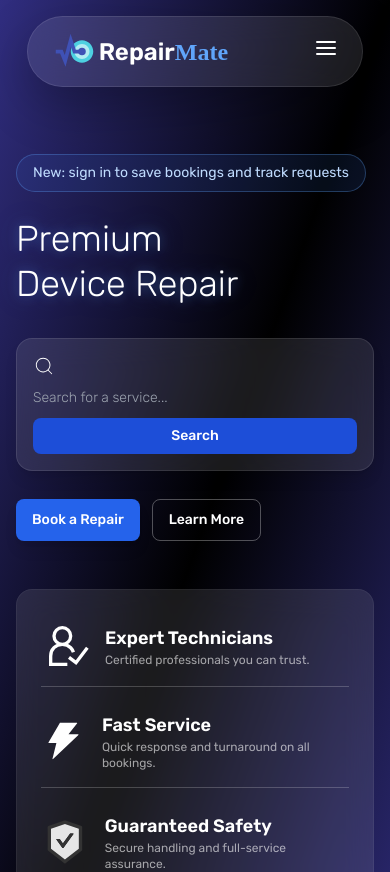
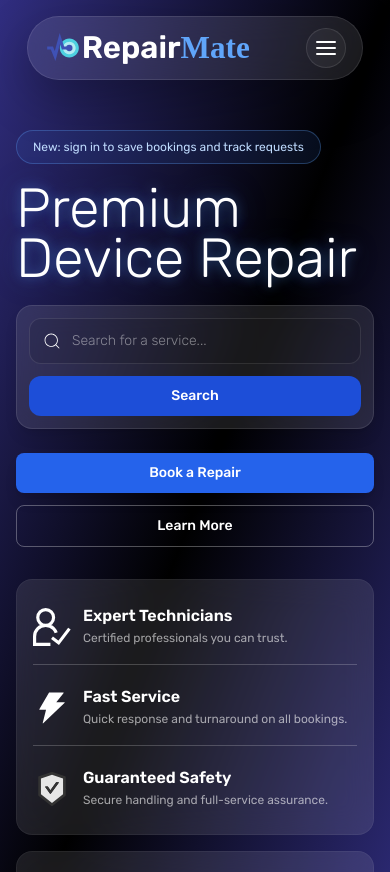
Before and after one commit to Prem395/RepairMate, a React (Vite) app: page / in a window 390 px wide. Shown: the top 872 px of the page. Built offline with nearby package versions, Linux system fonts and the light colour scheme; a web font is replaced by a local one.

Commit message:
Refine mobile hero and navbar layout

```diff
--- a/src/Components/Hero-Components/LeftSection.jsx
+++ b/src/Components/Hero-Components/LeftSection.jsx
@@ -58,8 +58,8 @@ const LeftSection = () => {
   }, []);
 
   return (
-    <div className="flex w-full flex-col gap-6 py-4 lg:w-1/2 lg:py-8">
-      <div className="inline-flex w-fit items-center rounded-full border border-blue-400/30 bg-blue-500/10 px-4 py-2 text-sm text-blue-200">
+    <div className="flex w-full flex-col gap-5 py-2 lg:w-1/2 lg:gap-6 lg:py-8">
+      <div className="inline-flex w-fit max-w-full items-center rounded-full border border-blue-400/30 bg-blue-500/10 px-4 py-2 text-xs text-blue-200 sm:text-sm">
         {currentUser
           ? `Signed in as ${currentUser.name}`
           : "New: sign in to save bookings and track requests"}
@@ -69,31 +69,33 @@ const LeftSection = () => {
         initial={{ opacity: 0, y: 28, filter: "blur(10px)" }}
         animate={{ opacity: 1, y: 0, filter: "blur(0px)" }}
         transition={{ duration: 0.75, ease: [0.22, 1, 0.36, 1], delay: 0.22 }}
-        className="text-4xl font-extralight leading-tight text-white [text-shadow:0_0_12px_rgba(96,165,250,0.45),0_0_32px_rgba(59,130,246,0.28),0_0_54px_rgba(99,102,241,0.18)] select-none sm:text-5xl lg:text-6xl xl:text-[80px]"
+        className="text-[3.45rem] font-extralight leading-[0.9] text-white [text-shadow:0_0_12px_rgba(96,165,250,0.45),0_0_32px_rgba(59,130,246,0.28),0_0_54px_rgba(99,102,241,0.18)] select-none sm:text-5xl lg:text-6xl xl:text-[80px]"
       >
         Premium <br /> Device Repair
       </Motion.h1>
 
       <div
         ref={wrapperRef}
-        className="relative mt-2 w-full max-w-[620px] overflow-visible"
+        className="relative mt-0.5 w-full max-w-[620px] overflow-visible"
       >
         <form onSubmit={onSubmit} className="w-full">
-          <div className="flex w-full flex-col gap-3 rounded-2xl border border-white/10 bg-white/10 px-4 py-4 text-white shadow-lg backdrop-blur-lg sm:h-[60px] sm:flex-row sm:items-center sm:gap-0 sm:px-5 sm:py-0">
-            <CiSearch size={22} />
+          <div className="w-full rounded-2xl border border-white/10 bg-white/10 p-3 text-white shadow-lg backdrop-blur-lg sm:flex sm:h-[60px] sm:items-center sm:gap-0 sm:px-5 sm:py-0">
+            <div className="flex items-center gap-2.5 rounded-xl border border-white/10 bg-black/10 px-3 py-3 sm:flex-1 sm:border-0 sm:bg-transparent sm:px-0 sm:py-0">
+              <CiSearch size={20} className="shrink-0 text-white/80" />
               <input
                 type="text"
                 placeholder="Search for a service..."
-              className="h-full w-full bg-transparent text-sm outline-none placeholder:font-light sm:ml-2"
+                className="w-full bg-transparent text-sm outline-none placeholder:font-light placeholder:text-white/45"
                 value={query}
                 onChange={(event) => {
                   setQuery(event.target.value);
                   setOpenResults(true);
                 }}
               />
+            </div>
             <button
               type="submit"
-              className="rounded-lg bg-blue-700 px-4 py-2 text-sm font-medium transition hover:bg-blue-800 sm:ml-4"
+              className="mt-3 w-full rounded-xl bg-blue-700 px-4 py-2.5 text-sm font-medium transition hover:bg-blue-800 sm:mt-0 sm:ml-4 sm:w-auto sm:py-2"
             >
               Search
             </button>
@@ -115,7 +117,7 @@ const LeftSection = () => {
             {results.map((item) => (
               <div
                 key={item.id}
-                className="flex cursor-pointer items-center gap-4 border-b border-white/5 p-4 last:border-b-0 hover:bg-white/10"
+                className="flex cursor-pointer items-start gap-3 border-b border-white/5 p-4 last:border-b-0 hover:bg-white/10 sm:items-center sm:gap-4"
                 onClick={() => {
                   setOpenResults(false);
                   navigate(`/services/${item.slug}`);
@@ -126,7 +128,7 @@ const LeftSection = () => {
                   alt={item.title}
                   className="h-14 w-14 rounded-md bg-white/5 object-contain"
                 />
-                <div className="flex-1">
+                <div className="min-w-0 flex-1">
                   <h4 className="font-semibold text-white">{item.title}</h4>
                   <p className="text-xs text-white/70">{item.description}</p>
                 </div>
@@ -141,16 +143,16 @@ const LeftSection = () => {
 
       {isFormOpen && <BookRepairForm setIsFormOpen={setIsFormOpen} />}
 
-      <div className="flex w-full flex-wrap gap-3 pt-1">
+      <div className="flex w-full flex-col gap-3 pt-1 sm:flex-row sm:flex-wrap">
         <button
           onClick={() => setIsFormOpen(true)}
-          className="rounded-lg bg-blue-600 px-4 py-2.5 text-sm font-medium text-white shadow-lg transition hover:bg-blue-700"
+          className="w-full rounded-lg bg-blue-600 px-4 py-2.5 text-sm font-medium text-white shadow-lg transition hover:bg-blue-700 sm:w-auto"
         >
           Book a Repair
         </button>
         <button
           onClick={handleSecondaryAction}
-          className="rounded-lg border border-white/30 bg-transparent px-4 py-2.5 text-sm font-medium text-white transition hover:bg-white/10"
+          className="w-full rounded-lg border border-white/30 bg-transparent px-4 py-2.5 text-sm font-medium text-white transition hover:bg-white/10 sm:w-auto"
         >
           Learn More
         </button>
--- a/src/Components/Hero-Components/RightSection.jsx
+++ b/src/Components/Hero-Components/RightSection.jsx
@@ -2,43 +2,42 @@ import { AiTwotoneSafetyCertificate, AiFillThunderbolt } from "react-icons/ai";
 import { GrUserExpert } from "react-icons/gr";
 import Reviews from "./Reviews";
 
-
 const RightSection = () => {
   return (
-    <div className="flex w-full max-w-[420px] flex-col gap-4 lg:w-[420px]">
+    <div className="flex w-full max-w-full flex-col gap-4 lg:w-[420px] lg:max-w-[420px]">
       {/* Features card */}
-      <div className="flex w-full flex-col items-center justify-center rounded-2xl border border-white/5 bg-white/10 px-6 py-8 backdrop-blur-lg">
-        <div className="flex flex-col gap-6 w-full">
+      <div className="flex w-full flex-col items-center justify-center rounded-2xl border border-white/5 bg-white/10 px-4 py-6 backdrop-blur-lg sm:px-6 sm:py-8">
+        <div className="flex w-full flex-col gap-5 sm:gap-6">
           {/* Card 1 */}
-          <div className="flex items-center gap-4 border-b border-white/20 pb-4">
-            <GrUserExpert size={48} className="text-white pl-2" />
-            <div>
-              <h3 className="text-lg font-semibold text-white">
+          <div className="flex items-start gap-3 border-b border-white/20 pb-4 sm:items-center sm:gap-4">
+            <GrUserExpert size={38} className="mt-1 text-white sm:mt-0 sm:pl-2" />
+            <div className="min-w-0">
+              <h3 className="text-base font-semibold text-white sm:text-lg">
                 Expert Technicians
               </h3>
-              <p className="text-xs text-white/60">
+              <p className="text-xs leading-5 text-white/60">
                 Certified professionals you can trust.
               </p>
             </div>
           </div>
           {/* Card 2 */}
-          <div className="flex items-center gap-4 border-b border-white/20 pb-4">
-            <AiFillThunderbolt size={48} className="text-white" />
-            <div>
-              <h3 className="text-lg font-semibold text-white">Fast Service</h3>
-              <p className="text-xs text-white/60">
+          <div className="flex items-start gap-3 border-b border-white/20 pb-4 sm:items-center sm:gap-4">
+            <AiFillThunderbolt size={38} className="mt-1 text-white sm:mt-0" />
+            <div className="min-w-0">
+              <h3 className="text-base font-semibold text-white sm:text-lg">Fast Service</h3>
+              <p className="text-xs leading-5 text-white/60">
                 Quick response and turnaround on all bookings.
               </p>
             </div>
           </div>
           {/* Card 3 */}
-          <div className="flex items-center gap-4">
-            <AiTwotoneSafetyCertificate size={48} className="text-white" />
-            <div>
-              <h3 className="text-lg font-semibold text-white">
+          <div className="flex items-start gap-3 sm:items-center sm:gap-4">
+            <AiTwotoneSafetyCertificate size={38} className="mt-1 text-white sm:mt-0" />
+            <div className="min-w-0">
+              <h3 className="text-base font-semibold text-white sm:text-lg">
                 Guaranteed Safety
               </h3>
-              <p className="text-xs text-white/60">
+              <p className="text-xs leading-5 text-white/60">
                 Secure handling and full-service assurance.
               </p>
             </div>
@@ -47,7 +46,7 @@ const RightSection = () => {
       </div>
 
       {/* Reviews card */}
-      <div className="flex min-h-[140px] w-full items-center rounded-2xl border border-white/5 bg-white/10 px-6 backdrop-blur-lg">
+      <div className="flex min-h-[140px] w-full items-center rounded-2xl border border-white/5 bg-white/10 px-4 backdrop-blur-lg sm:px-6">
         <Reviews />
       </div>
     </div>
--- a/src/Components/HeroSection.jsx
+++ b/src/Components/HeroSection.jsx
@@ -3,8 +3,8 @@ import RightSection from "./Hero-Components/RightSection";
 
 const HeroSection = () => {
   return (
-    <main className="mx-auto flex w-full max-w-[1280px] flex-wrap items-center justify-between gap-10 px-4 py-10 sm:px-6 lg:flex-nowrap lg:px-8 lg:py-14">
-      <div className="flex w-full flex-wrap items-center justify-between gap-8 lg:flex-nowrap lg:gap-12">
+    <main className="mx-auto flex w-full max-w-[1280px] flex-wrap items-center justify-between gap-8 px-4 py-6 sm:px-6 sm:py-8 lg:flex-nowrap lg:gap-10 lg:px-8 lg:py-14">
+      <div className="flex w-full flex-wrap items-start justify-between gap-6 lg:flex-nowrap lg:items-center lg:gap-12">
         <LeftSection />
         <RightSection />
       </div>
--- a/src/Components/Navbar.jsx
+++ b/src/Components/Navbar.jsx
@@ -32,15 +32,15 @@ const Navbar = () => {
       <div className="pointer-events-none fixed inset-x-0 top-0 z-50 flex justify-center px-3 pb-2 pt-4">
         <nav
           data-main-navbar
-          className="pointer-events-auto flex min-h-[70px] w-[92%] max-w-[1200px] items-center justify-between gap-6 rounded-full border border-white/10 bg-white/10 px-6 py-3 text-white shadow-[0_18px_50px_rgba(0,0,0,0.28)] backdrop-blur-lg"
+          className="pointer-events-auto flex min-h-[64px] w-[92%] max-w-[1200px] items-center justify-between gap-3 rounded-full border border-white/10 bg-white/10 px-4 py-2.5 text-white shadow-[0_18px_50px_rgba(0,0,0,0.28)] backdrop-blur-lg sm:min-h-[70px] sm:gap-6 sm:px-6 sm:py-3"
         >
           <button
             type="button"
             onClick={() => navigate("/")}
-            className="flex items-center gap-3"
+            className="flex items-center gap-2 sm:gap-3"
           >
-            <FcElectricalSensor size={45} className="mr-[-10px]" />
-            <h1 id="logo-text" className="text-2xl font-semibold">
+            <FcElectricalSensor size={38} className="mr-[-8px] sm:mr-[-10px] sm:text-[45px]" />
+            <h1 id="logo-text" className="text-[1.95rem] font-semibold leading-none sm:text-2xl">
               Repair<span className="text-blue-400">Mate</span>
             </h1>
           </button>
@@ -114,7 +114,7 @@ const Navbar = () => {
 
           <div className="md:hidden">
             <button
-              className="cursor-pointer"
+              className="flex h-10 w-10 items-center justify-center rounded-full border border-white/10 bg-white/5"
               onClick={toggleMenu}
               aria-label="Toggle navigation menu"
             >
```
Also changed, not shown: src/Components/Hero-Components/Reviews.jsx (+5 -6 lines). Lines whose indentation alone changed are shown as unchanged.
